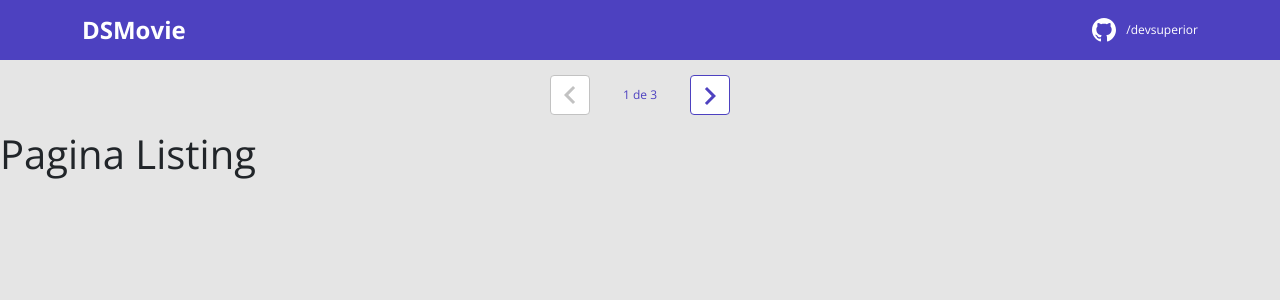
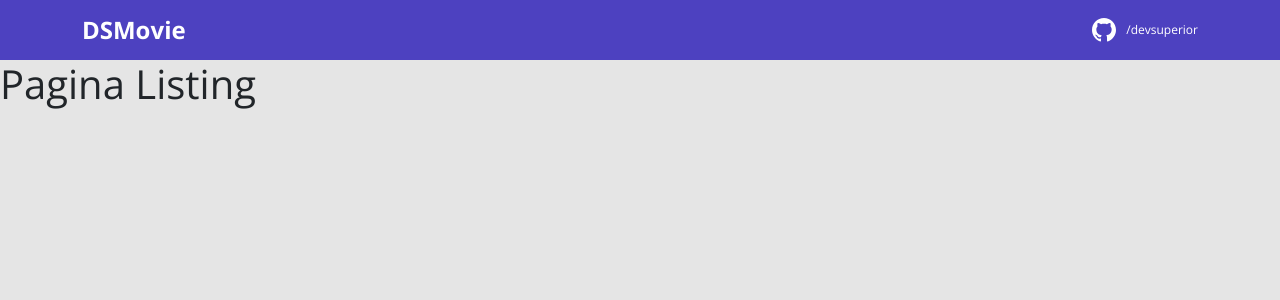
Before and after one commit to carmenlopes/DSMovie, a React (Create React App) app in the folder frontend/: page / in a window 1280 px wide. Shown: the top 300 px of the page. Built offline with nearby package versions, Linux system fonts and the light colour scheme.

Commit message:
Pagination layout

```diff
--- a/frontend/src/Components/Pagination/index.tsx
+++ b/frontend/src/Components/Pagination/index.tsx
@@ -1,7 +1,6 @@
 import React from 'react';
 import './styles.css';
 import {ReactComponent as Arrow} from 'assets/img/arrow.svg';
-
 
 function Pagination() {
     return (
--- a/frontend/src/pages/Listing/index.tsx
+++ b/frontend/src/pages/Listing/index.tsx
@@ -2,7 +2,7 @@ import Pagination from "Components/Pagination";
 
 function Listing(){
     return(
-        <><Pagination /><h1>Pagina Listing</h1></>
+      <h1>Pagina Listing</h1>
     );
 }
 
```
